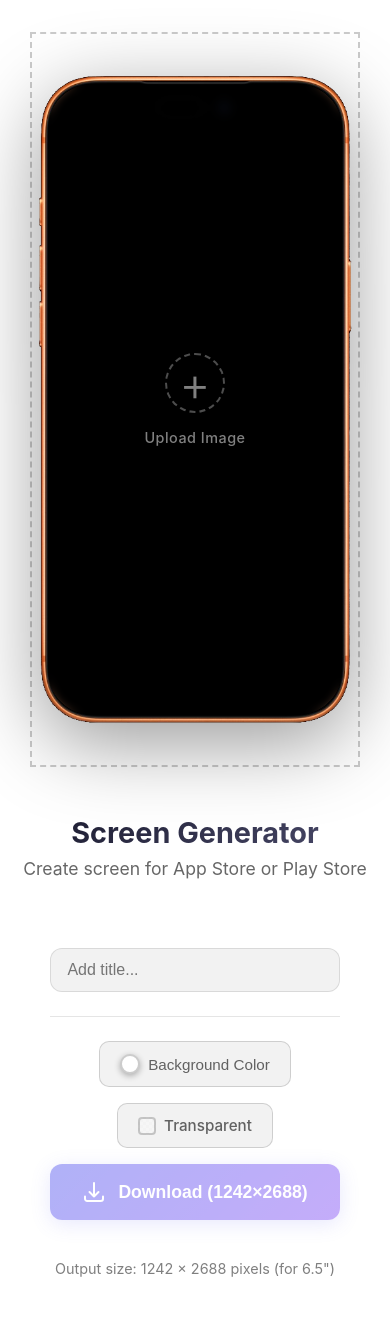
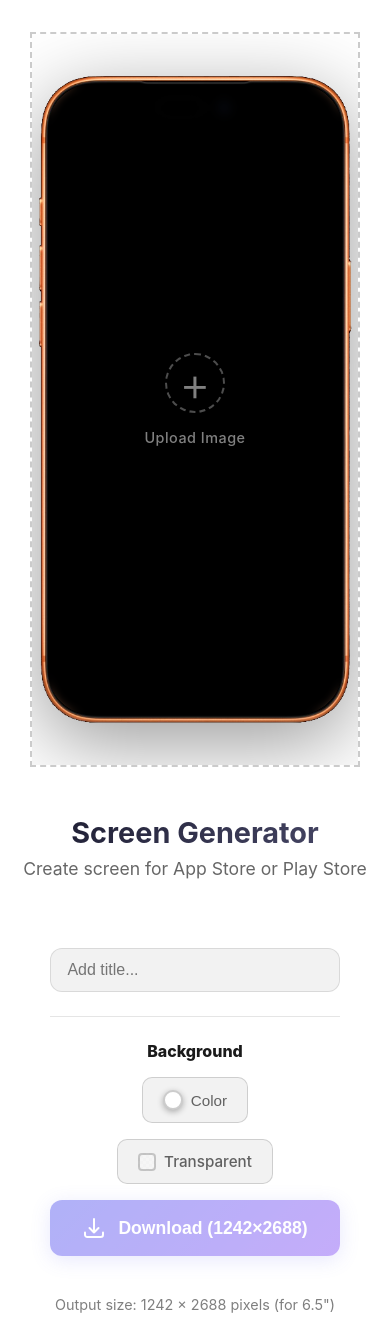
Before and after one commit to metin-aksu/ScreenGenerator, a React (Vite) app: page / in a window 390 px wide. Before the commit the page ends 1293 px from the top, so only its background shows below. Built offline with nearby package versions, Linux system fonts and the light colour scheme.

Commit message:
feat: Add 'Background' text label, refine background color section UI, and update responsive breakpoints.

```diff
--- a/src/App.tsx
+++ b/src/App.tsx
@@ -120,6 +120,7 @@ function App() {
 
             <div className="divider"></div>
 
+            <div className="background-text">Background</div>
             <button
               className="color-btn"
               onClick={handleColorButtonClick}
@@ -130,7 +131,7 @@ function App() {
                 className="color-preview"
                 style={{ backgroundColor: transparentBg ? 'transparent' : bgColor }}
               />
-              <span>Background Color</span>
+              <span>Color</span>
             </button>
             <input
               ref={colorInputRef}
--- a/src/index.css
+++ b/src/index.css
@@ -91,6 +91,7 @@ body {
   margin: 1rem;
   transition: background-color 0.3s ease;
   flex-direction: column;
+  overflow: hidden;
 }
 
 .title-overlay {
@@ -149,6 +150,13 @@ body {
   }
 
   .info-text {
+    text-align: left;
+  }
+
+  .background-text {
+    width: 100%;
+    font-size: 1rem;
+    font-weight: 800;
     text-align: left;
   }
 }
@@ -390,7 +398,7 @@ body {
   align-items: center;
 }
 
-@media (max-width: 768px) {
+@media (max-width: 999px) {
   .app {
     padding: 1rem;
   }
@@ -401,6 +409,13 @@ body {
 
   .buttons-container {
     flex-direction: column;
+  }
+
+  .background-text {
+    width: 100%;
+    font-size: 1rem;
+    font-weight: 800;
+    text-align: center;
   }
 }
 
```
